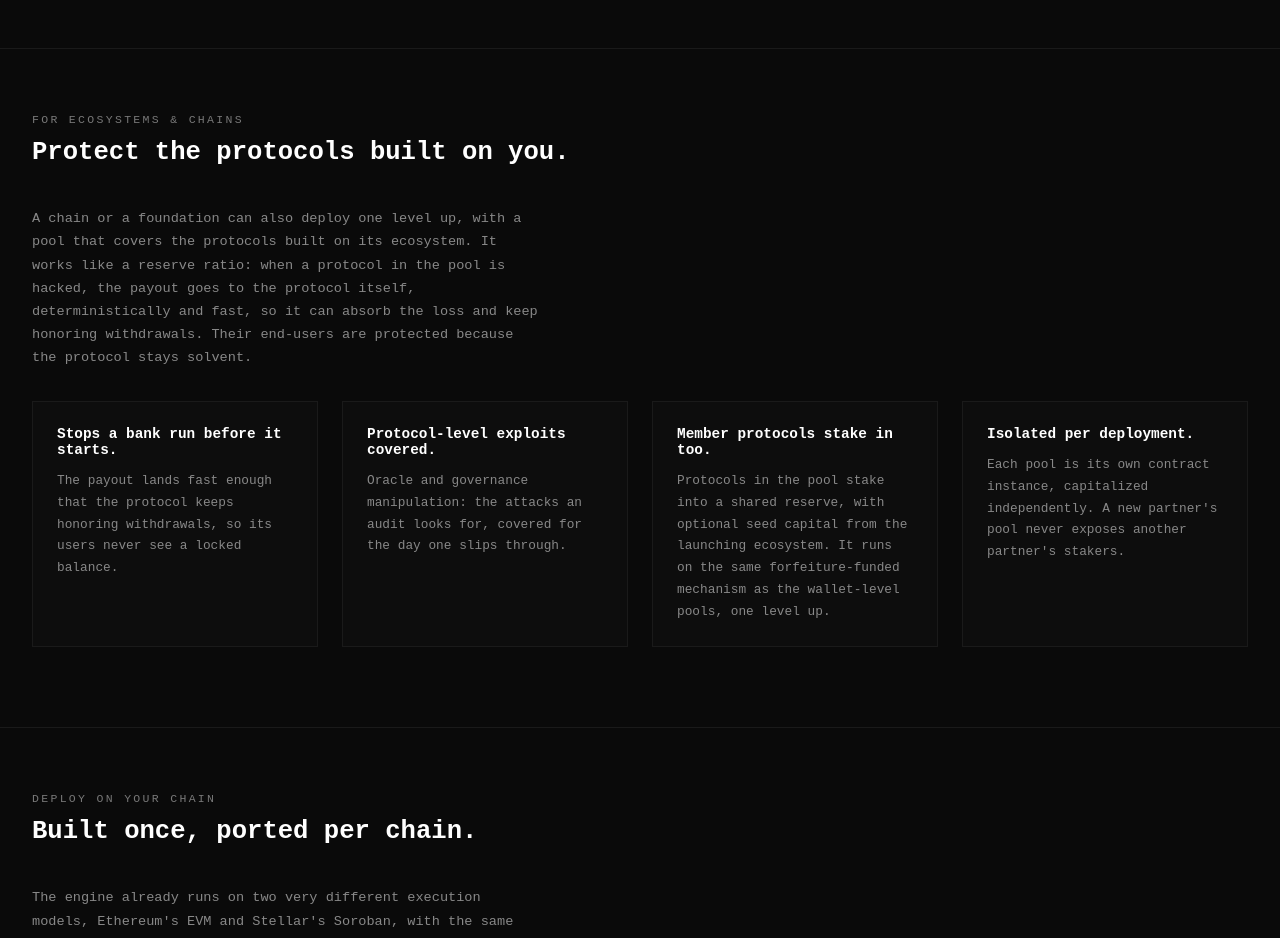
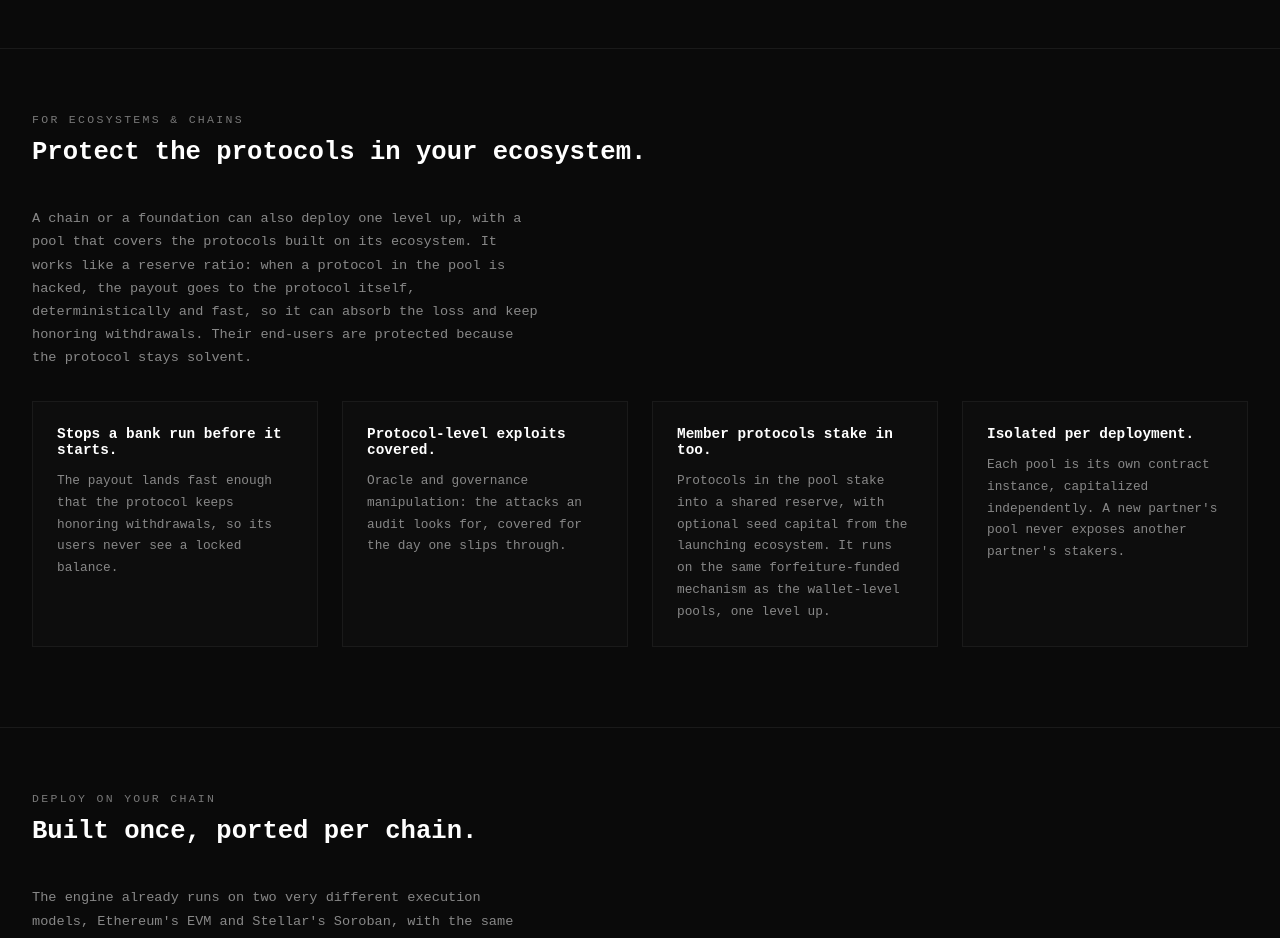
Before and after one commit to mrkanchwala/safu-protocol, a plain HTML site: page website/protocols.html in a window 1280 px wide. Shown: the part 1120-2058 px from the top of the page. Drawn offline with Linux system fonts and the light colour scheme; a web font is replaced by a local one.

Commit message:
protocols page: clearer ecosystem heading

```diff
--- a/website/protocols.html
+++ b/website/protocols.html
@@ -107,7 +107,7 @@
 <section id="ecosystems">
   <div class="container">
     <div class="section-label">For ecosystems &amp; chains</div>
-    <h2>Protect the protocols built on you.</h2>
+    <h2>Protect the protocols in your ecosystem.</h2>
     <p class="section-intro">A chain or a foundation can also deploy one level up, with a pool that covers the protocols built on its ecosystem. It works like a reserve ratio: when a protocol in the pool is hacked, the payout goes to the protocol itself, deterministically and fast, so it can absorb the loss and keep honoring withdrawals. Their end-users are protected because the protocol stays solvent.</p>
     <div class="about-body">
       <div class="about-card">
```
